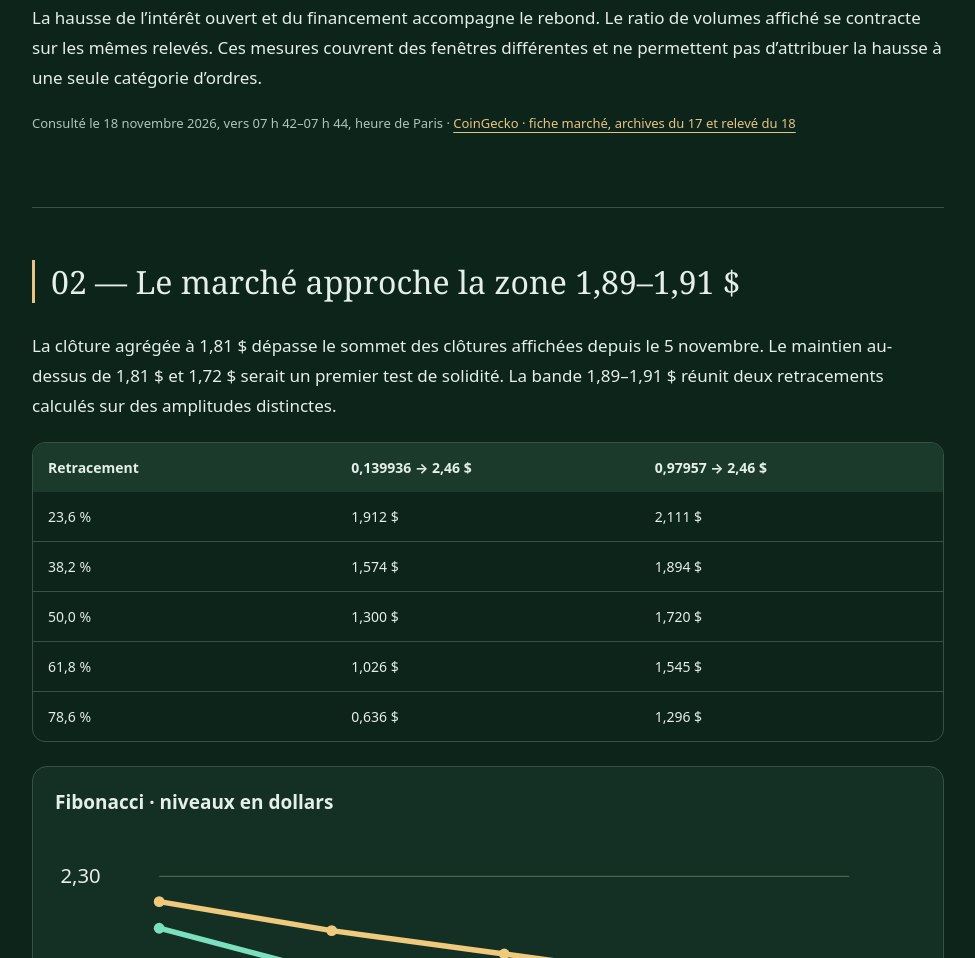
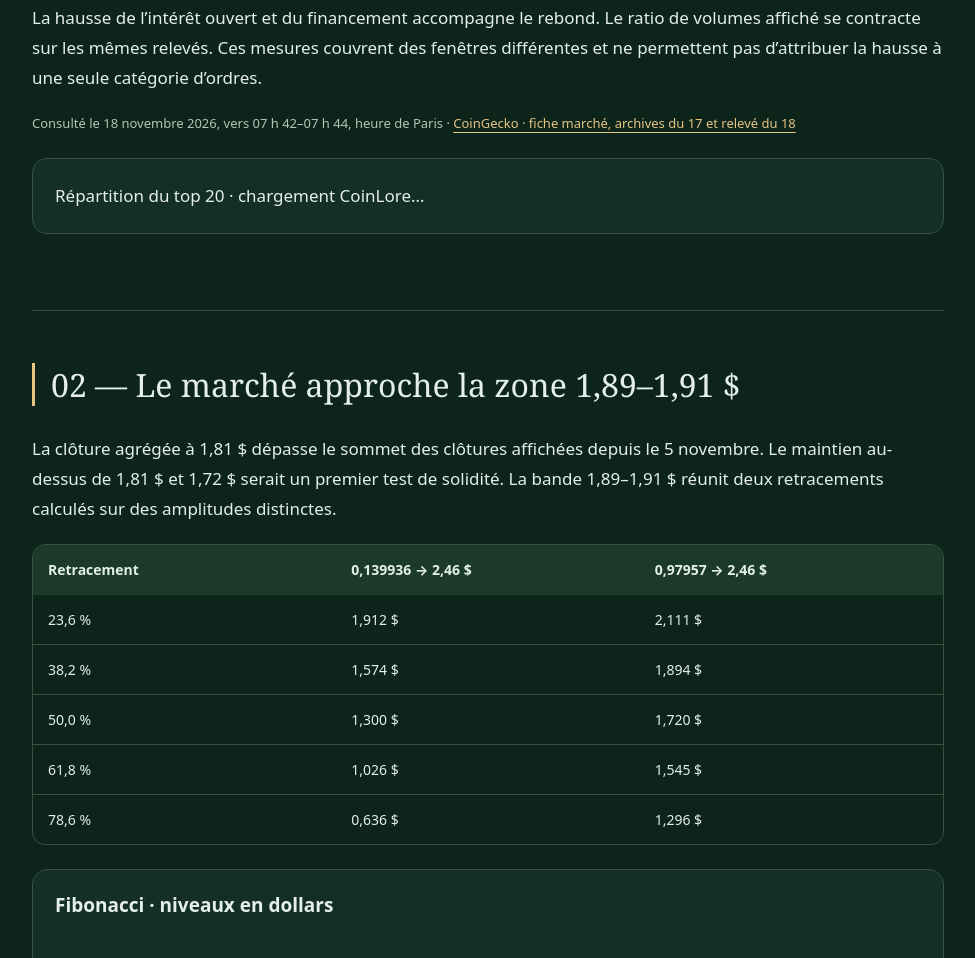
Before and after one commit to Medaloss/pearl-research, a plain HTML site: page 2026-11-18.html in a window 1280 px wide. Shown: the part 3863-4821 px from the top of the page, without its empty margins (152-1127 px from the left). Drawn offline with Linux system fonts and the light colour scheme; no server answers.

Commit message:
Rétablir le graphique CoinLore du 18 novembre

```diff
--- a/2026-11-18.html
+++ b/2026-11-18.html
@@ -14,6 +14,7 @@
 <figure class="chart"><h3>Intérêt ouvert agrégé</h3><svg viewBox="0 0 640 260" role="img" aria-label="Intérêt ouvert agrégé" xmlns="http://www.w3.org/2000/svg"><line x1="77" x2="587" y1="35" y2="35" stroke="#476450"/><text x="4" y="40">5,50</text><line x1="77" x2="587" y1="124" y2="124" stroke="#476450"/><text x="4" y="129">4,75</text><line x1="77" x2="587" y1="213" y2="213" stroke="#476450"/><text x="4" y="218">4,00</text><text x="77" y="243" text-anchor="middle">17 nov.</text><text x="587" y="243" text-anchor="middle">18 nov.</text><polyline points="77.00,134.80 587.00,73.09" fill="none" stroke="#7be0c0" stroke-width="4"/><circle cx="77" cy="134.7986666666667" r="4" fill="#7be0c0"><title>Intérêt ouvert agrégé, 17 nov. : 4,66 M$</title></circle><circle cx="587" cy="73.09199999999996" r="4" fill="#7be0c0"><title>Intérêt ouvert agrégé, 18 nov. : 5,18 M$</title></circle></svg><figcaption>Deux relevés distincts de la fiche CoinGecko.</figcaption></figure>
 <p>La hausse de l’intérêt ouvert et du financement accompagne le rebond. Le ratio de volumes affiché se contracte sur les mêmes relevés. Ces mesures couvrent des fenêtres différentes et ne permettent pas d’attribuer la hausse à une seule catégorie d’ordres.</p>
 <p class="source">Consulté le 18 novembre 2026, vers 07 h 42–07 h 44, heure de Paris · <a href="https://www.coingecko.com/en/coins/pearl-research">CoinGecko · fiche marché, archives du 17 et relevé du 18</a></p>
+<div id="cap-donut" class="chart">Répartition du top 20 · chargement CoinLore…</div>
 </section>
 <section id="technique"><h2>02 — Le marché approche la zone 1,89–1,91 $</h2>
 <p>La clôture agrégée à 1,81 $ dépasse le sommet des clôtures affichées depuis le 5 novembre. Le maintien au-dessus de 1,81 $ et 1,72 $ serait un premier test de solidité. La bande 1,89–1,91 $ réunit deux retracements calculés sur des amplitudes distinctes.</p>
```
Also changed, not shown: index.html (+1 -0 lines).
